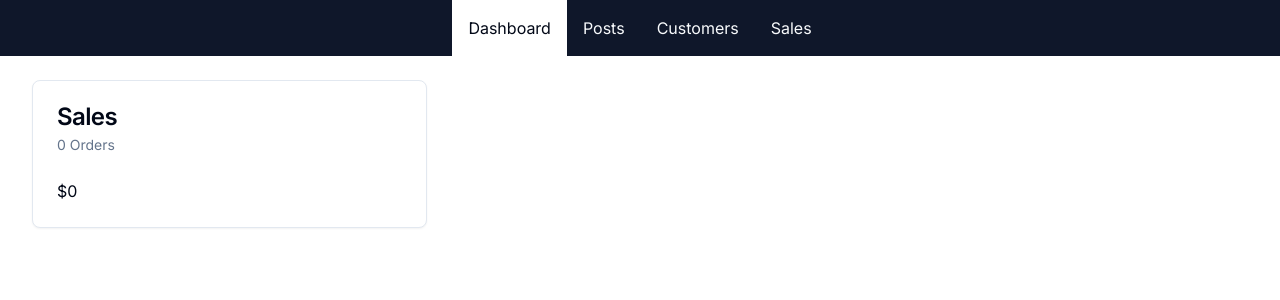
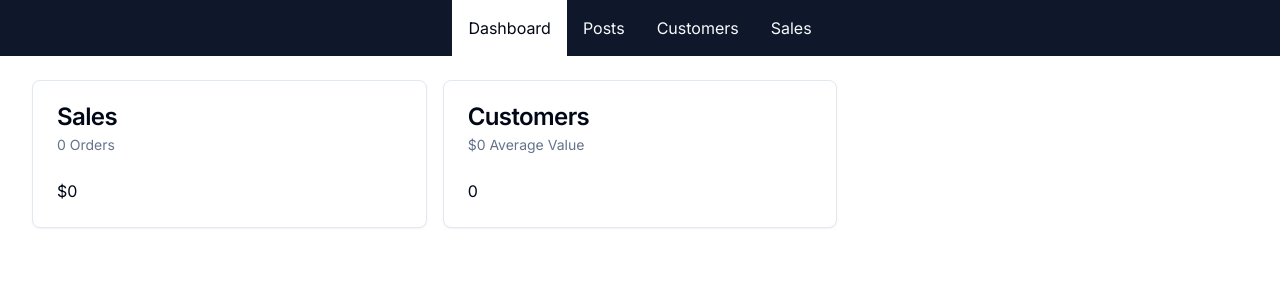
Before and after one commit to colineckert/next-ecomm, a Next.js app: page /admin in a window 1280 px wide. Shown: the top 300 px of the page. Built offline with nearby package versions, Linux system fonts and the light colour scheme; no server answers; the database is empty.

Commit message:
get user data for dashboard

```diff
--- a/src/app/admin/page.tsx
+++ b/src/app/admin/page.tsx
@@ -20,8 +20,28 @@
   };
 }
 
+async function getUserData() {
+  const [userCount, orderData] = await Promise.all([
+    await db.user.count(),
+    await db.order.aggregate({
+      _sum: { pricePaidInCents: true },
+    }),
+  ]);
+
+  return {
+    userCount,
+    averageValuePerUser:
+      userCount === 0
+        ? 0
+        : (orderData._sum.pricePaidInCents || 0) / userCount / 100,
+  };
+}
+
 export default async function AdminDashbaord() {
-  const salesData = await getSalesData();
+  const [salesData, userData] = await Promise.all([
+    getSalesData(),
+    getUserData(),
+  ]);
 
   return (
     <div className="grid grid-cols-1 md:grid-cols-2 lg:grid-cols-3 gap-4">
@@ -29,6 +49,11 @@
         title="Sales"
         subtitle={`${formatNumber(salesData.numberOfSales)} Orders`}
         body={formatCurrency(salesData.amount)}
+      />
+      <DashboardCard
+        title="Customers"
+        subtitle={`${formatCurrency(userData.averageValuePerUser)} Average Value`}
+        body={formatNumber(userData.userCount)}
       />
     </div>
   );
```
